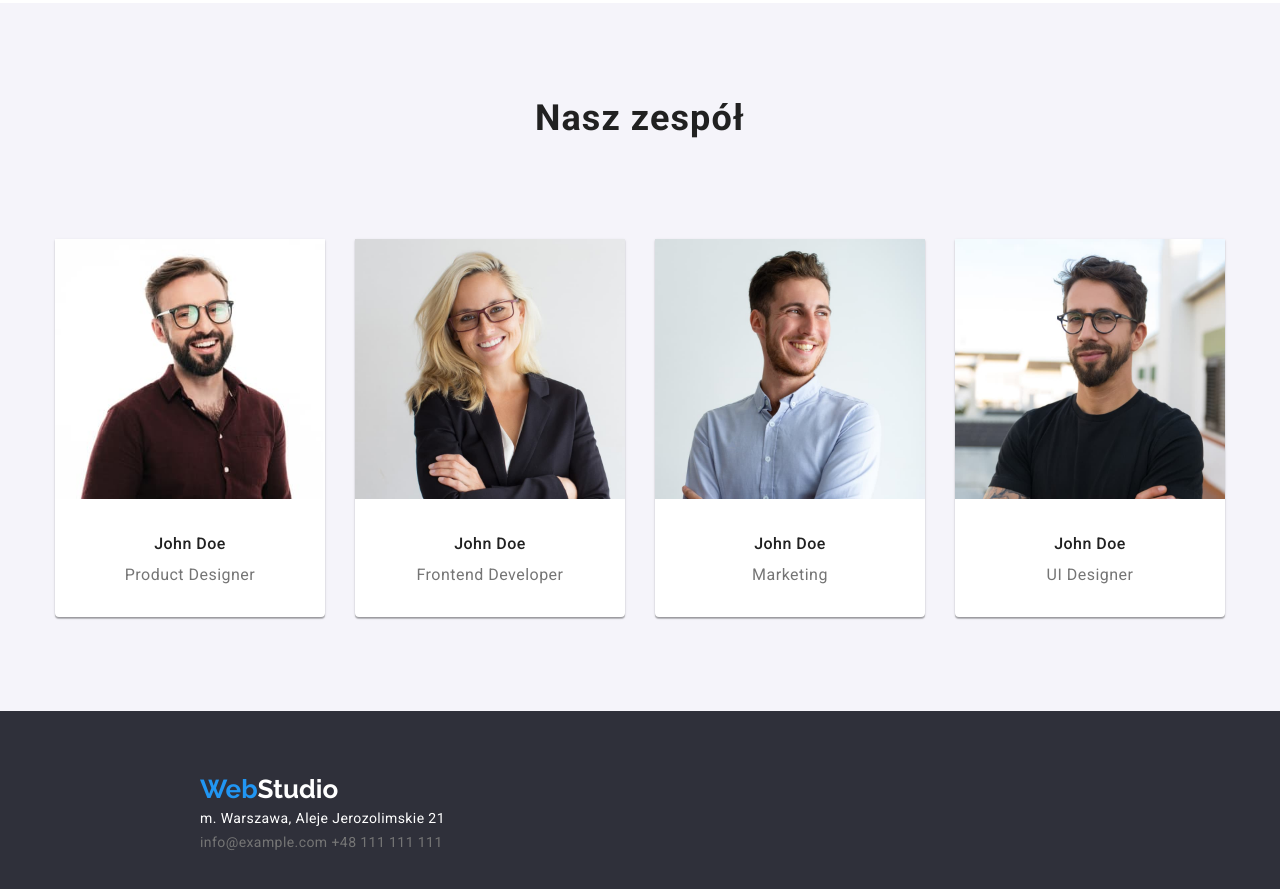
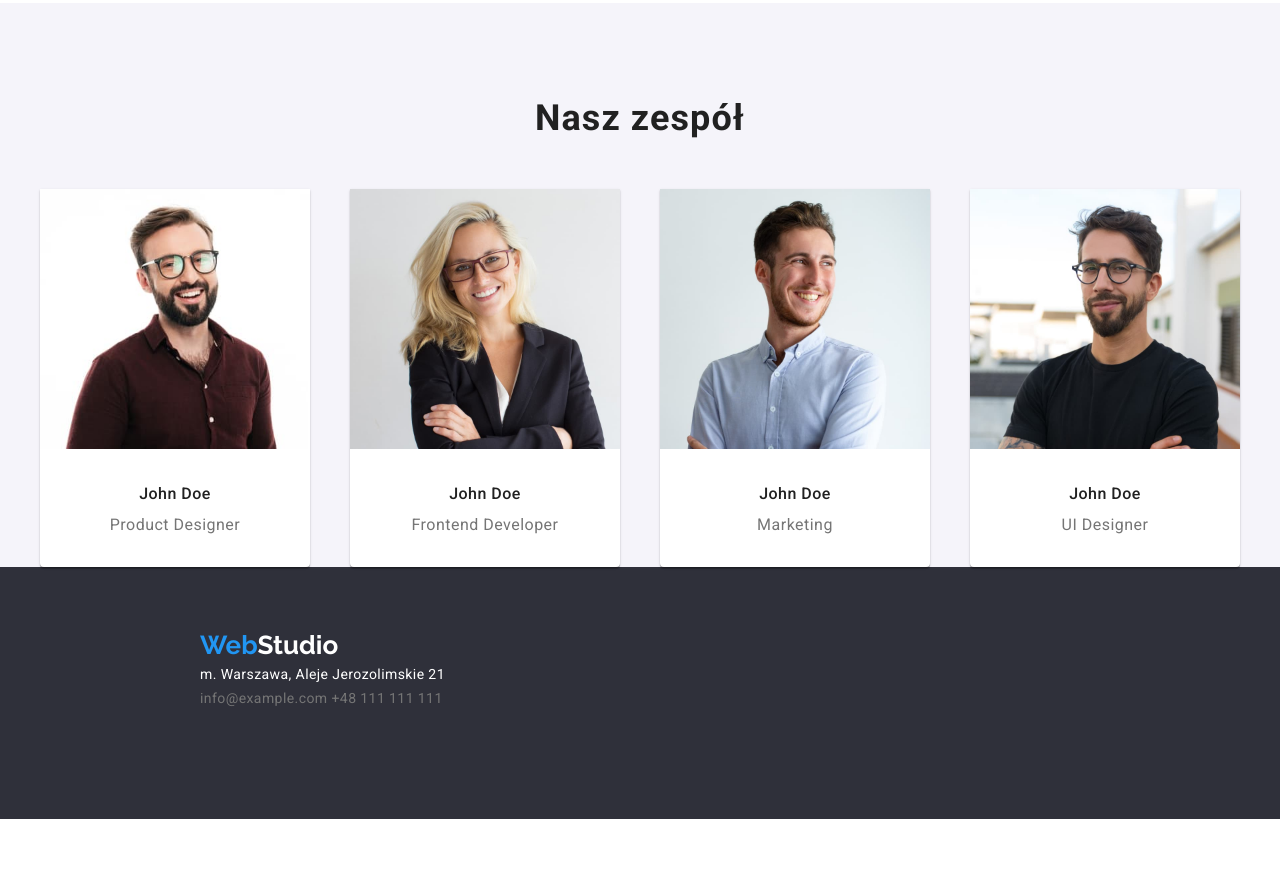
Before and after one commit to karolina-morawska/goit-markup-hw-03, a plain HTML site: page index.html in a window 1280 px wide. Shown: the part 1525-2414 px from the top of the page. After the commit the page ends 2344 px from the top, so only its background shows below. Drawn offline with Linux system fonts and the light colour scheme.

Commit message:
moved some things

```diff
--- a/css/styles.css
+++ b/css/styles.css
@@ -98,6 +98,16 @@ body {
 .link:hover,
 .link:focus {
   color: #2196f3;
+  text-decoration: none;
+}
+
+.contacts1 {
+  display: flex;
+  justify-content: right;
+  font-weight: 500;
+  font-size: 14px;
+  line-height: 1.14;
+  color: #757575;
   text-decoration: none;
 }
 
@@ -206,7 +216,12 @@ body {
   display: inline-flex;
   align-items: center;
   list-style: none;
-  padding-top: 50px;
+  padding-top: 50;
+  padding: 0;
+  border: 0;
+  line-height: 1.4em;
+  text-decoration: none;
+  outline: 0;
 }
 
 .teamborder {
@@ -244,14 +259,6 @@ body {
 }
 .teamborder:last-child {
   margin-right: 0;
-}
-
-.contacts1 {
-  font-weight: 500;
-  font-size: 14px;
-  line-height: 1.14;
-  color: #757575;
-  text-decoration: none;
 }
 
 /*portfolio */
```
